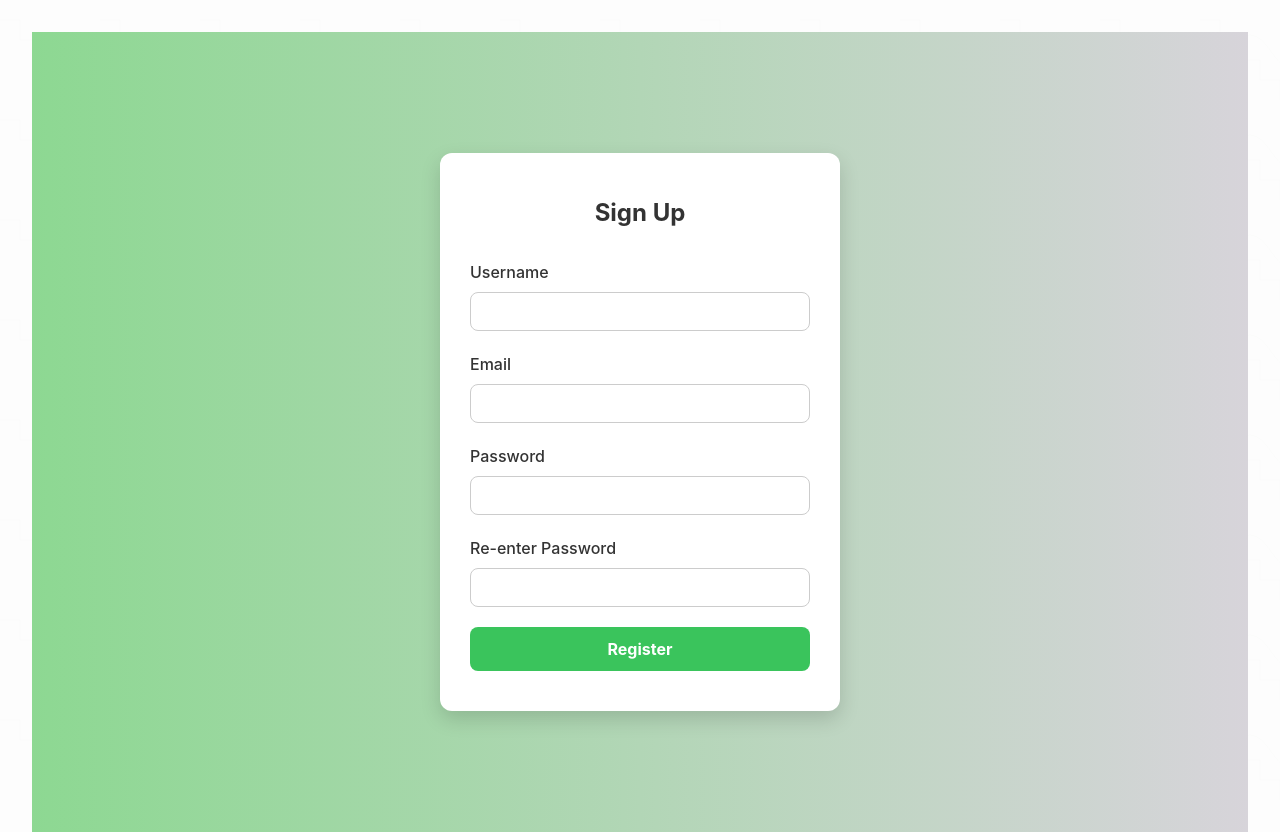
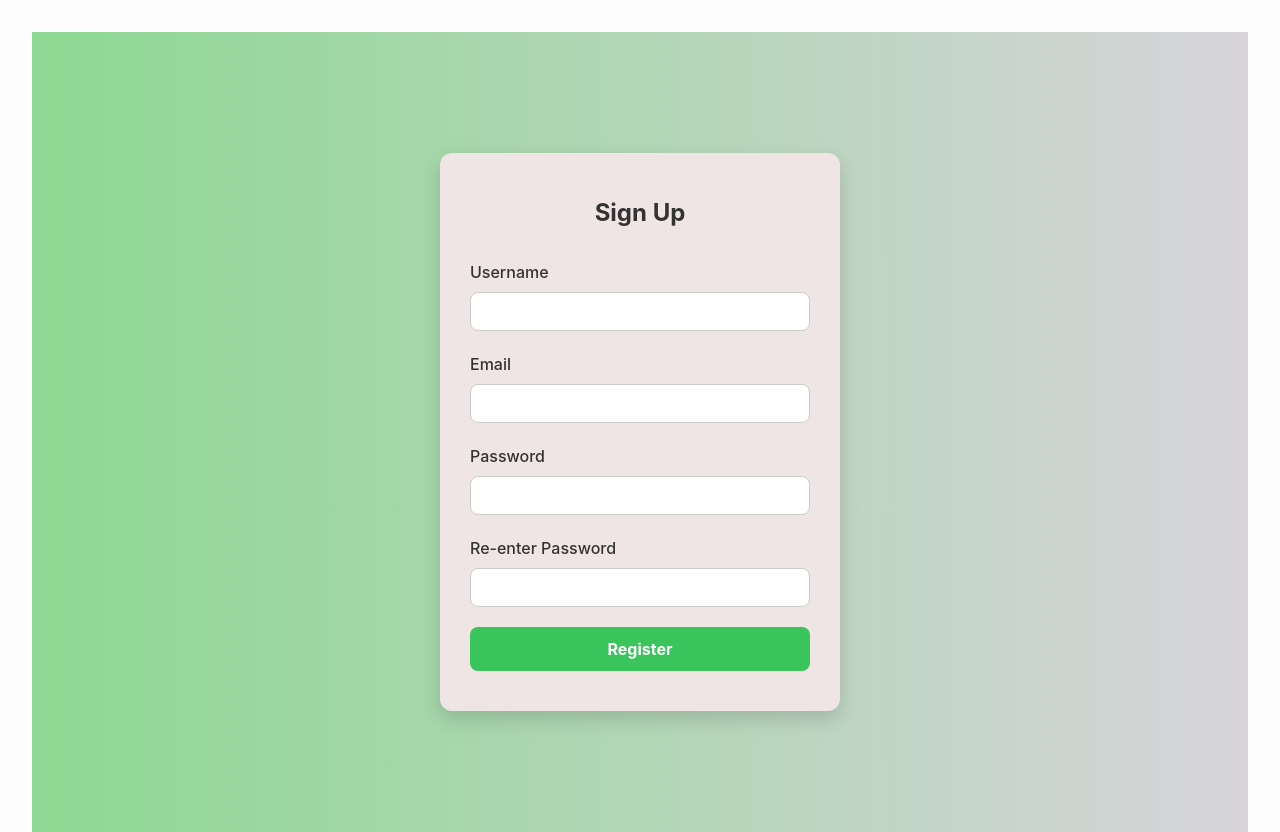
Before and after one commit to Kritova/website, a React (Create React App) app in the folder client/: page /signuppage in a window 1280 px wide. Built offline with nearby package versions, Linux system fonts and the light colour scheme.

Commit message:
A change in the css :qa
\

```diff
--- a/client/src/pages/signuppage.css
+++ b/client/src/pages/signuppage.css
@@ -17,7 +17,7 @@ body {
   }
 
   .signup-box {
-    background-color: #fff;
+    background-color: #f0e5e5;
     padding: 40px 30px;
     border-radius: 12px;
     box-shadow: 0 8px 20px rgba(0, 0, 0, 0.15);
```
